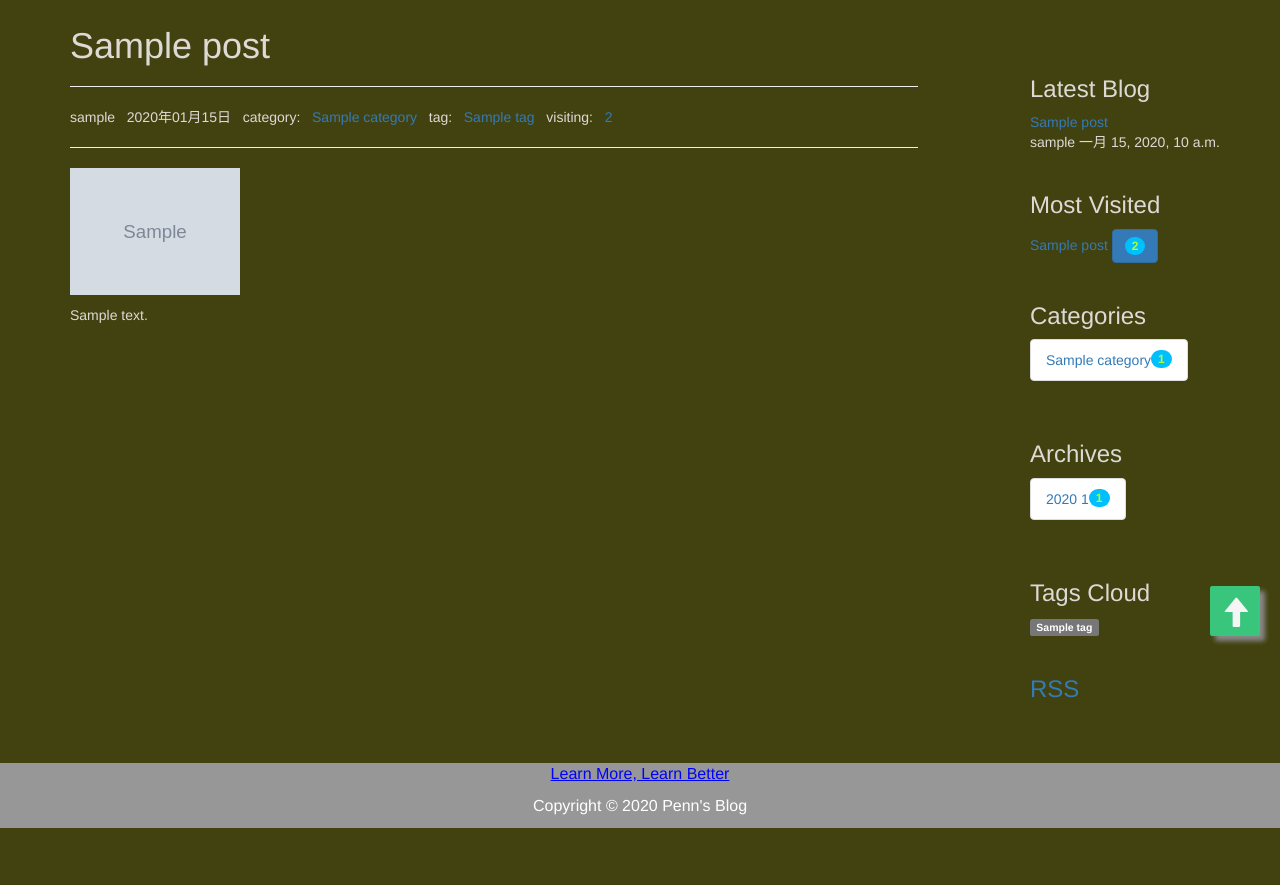
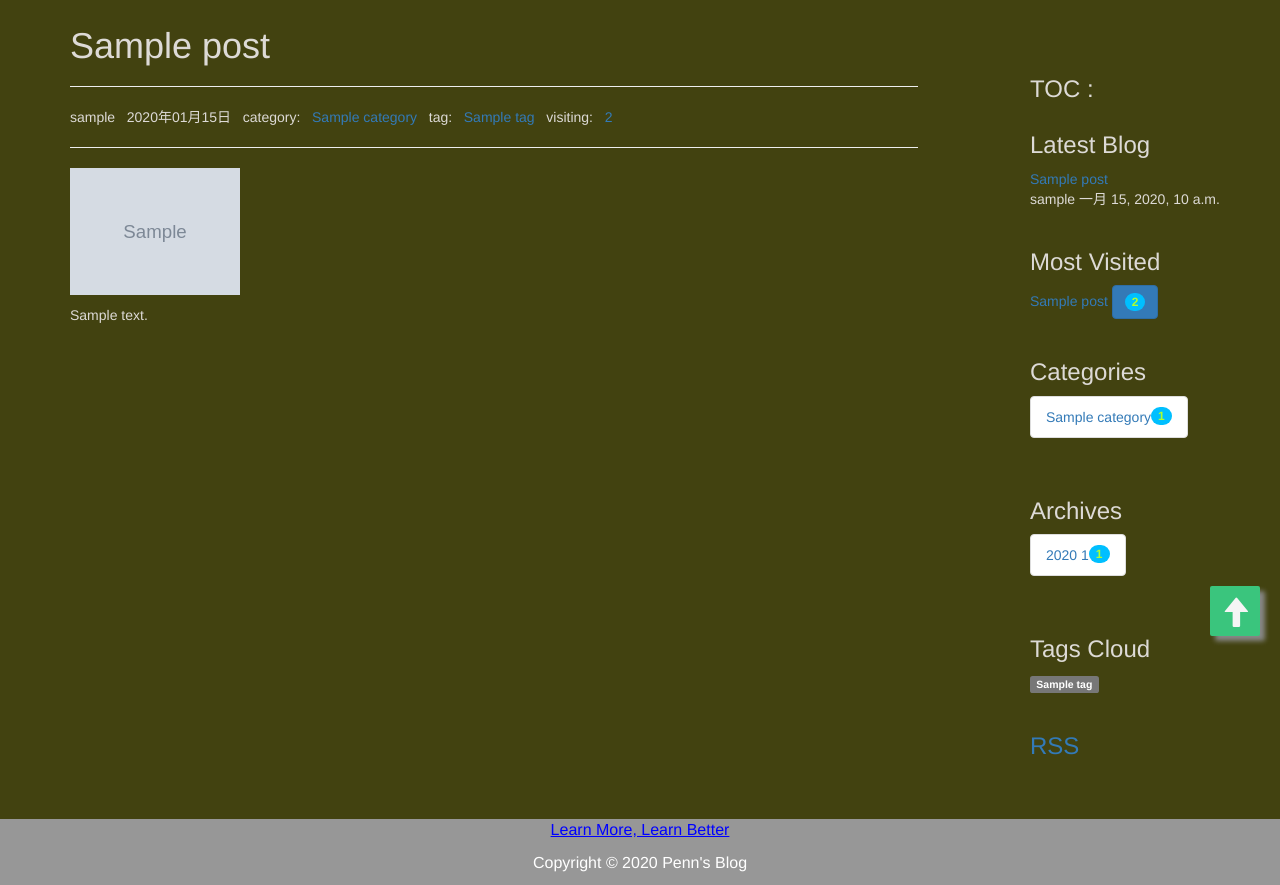
Before and after one commit to penn201500/website, a Django app: page /blog/1/ in a window 1280 px wide. Shown: the part 64-949 px from the top of the page. Before the commit the page ends 892 px from the top, so only its background shows below. Run offline with Django 3.2, Linux system fonts and the light colour scheme; tables that the repository leaves empty hold one stand-in row (values such as "Sample post"); grey boxes marked "Sample" are stand-in pictures; some libraries are stand-ins or nearby versions.

Commit message:
add toc of current article at right side bar

```diff
--- a/blog/templates/blog/detail.html
+++ b/blog/templates/blog/detail.html
@@ -38,7 +38,15 @@
             <div class="col-md-1">
             </div>
 
-            <div class="col-md-2"  style="margin-top: 50px">
+            <div class="col-md-2" style="margin-top: 50px">
+                {% block toc %}
+                    <div class="row">
+                        <div class="widget">
+                            <h3>TOC :</h3>
+                            {{ entry.toc|safe }}
+                        </div>
+                    </div>
+                {% endblock %}
                 {% include 'blog/right_side_bar.html' %}
             </div>
         </div>
--- a/blog/templates/blog/right_side_bar.html
+++ b/blog/templates/blog/right_side_bar.html
@@ -1,6 +1,7 @@
 {% load blog_tags %}
 
 
+{% block toc %}{% endblock %}
 <div class="row">
     <div class="widget, pull-left">
         <h3>Latest Blog</h3>
```
